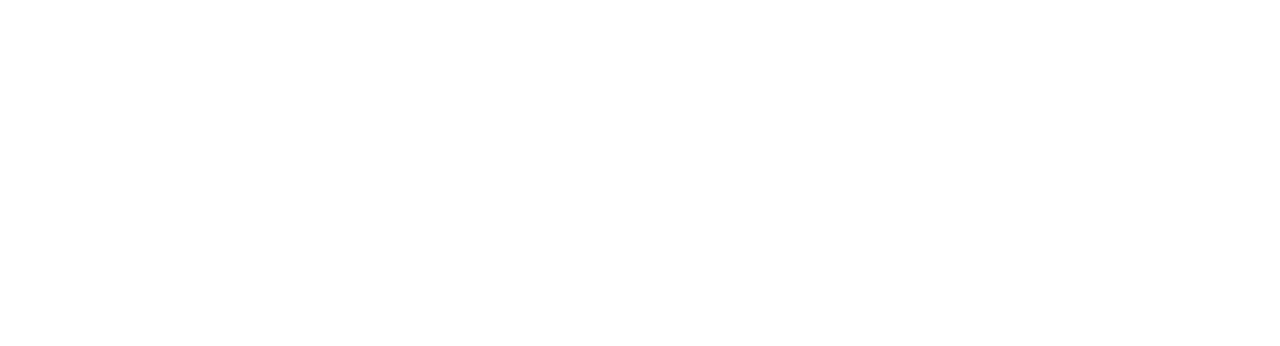
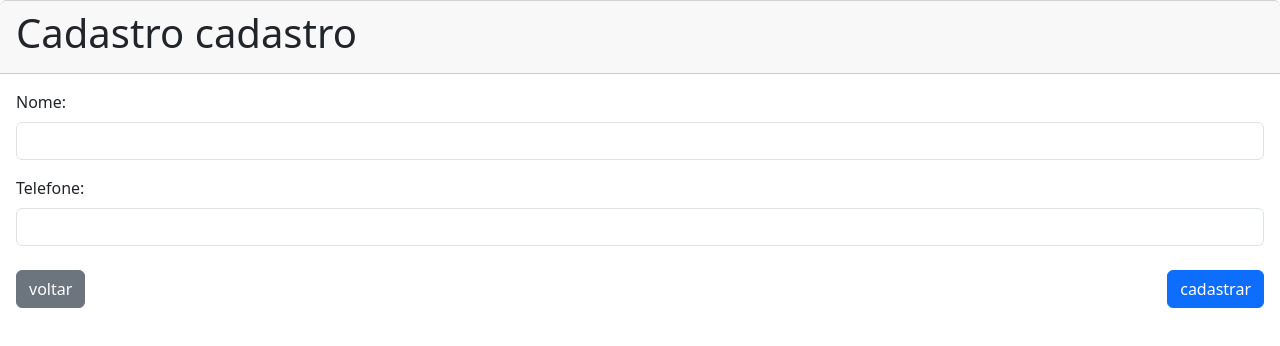
Before and after one commit to Erisvam/gestao-contas-front, an Angular app: page /cadastro-usuario in a window 1280 px wide. Shown: the top 346 px of the page. Built offline with nearby package versions, Linux system fonts and the light colour scheme.

Commit message:
feat: adicionado tela de cadastro de usuario

```diff
--- a/src/app/components/cartao/cadastrar/cadastrar-cartao.component.html
+++ b/src/app/components/cartao/cadastrar/cadastrar-cartao.component.html
@@ -33,7 +33,7 @@
     <div class="mb-3">
       <div class="blockquote d-flex align-items-center flex-column mt-3">
         <span class="fw-semibold">Desculpe, erro ao cadastrar cartão</span>
-        <button class="btn btn-outline-primary mt-3" (click)="onCarregarHome()">Voltar para home</button>
+        <button class="btn btn-outline-primary mt-3" (click)="onCarregarHome()">voltar para home</button>
       </div>
     </div>
   </div>
--- a/src/app/components/cartao/deletar/deletar-cartao.component.html
+++ b/src/app/components/cartao/deletar/deletar-cartao.component.html
@@ -31,7 +31,7 @@
     <div class="mb-3">
       <div class="blockquote d-flex align-items-center flex-column mt-3">
         <span class="fw-semibold">Desculpe, erro ao deletar cartão</span>
-        <button class="btn btn-outline-primary mt-3" (click)="onCarregarHome()">Voltar para home</button>
+        <button class="btn btn-outline-primary mt-3" (click)="onCarregarHome()">voltar para home</button>
       </div>
     </div>
   </div>
--- a/src/app/components/cartao/detalhar/detalhar-cartao.component.html
+++ b/src/app/components/cartao/detalhar/detalhar-cartao.component.html
@@ -70,7 +70,7 @@
         <div class="mb-3">
           <div class="blockquote d-flex align-items-center flex-column mt-3">
             <span class="fw-semibold">Erro ao carregar os detalhes do cartão</span>
-              <button class="btn btn-outline-primary mt-3" (click)="onCarregarNovamente()">Tentar novamente</button>
+            <button class="btn btn-outline-primary mt-3" (click)="onCarregarNovamente()">tentar novamente</button>
           </div>
         </div>
       </div>
--- a/src/app/components/usuario/cadastrar/cadastro-usuario.component.css
+++ b/src/app/components/usuario/cadastrar/cadastro-usuario.component.css
@@ -1,14 +1,8 @@
-.page-content{
-    display: flex;
-    flex-direction: column;
-    width: 90%;
-    padding: 30px;
+.card {
+  border-bottom: none;
+  border-left: none;
+  border-right: none;
 }
-.button-section{
-    display: flex;
-    justify-content: space-around;
+.margin-top50 {
+  margin-top: 50%;
 }
-
-.page-title{
-    margin-bottom: 30px;
-}
--- a/src/app/components/usuario/cadastrar/cadastro-usuario.component.html
+++ b/src/app/components/usuario/cadastrar/cadastro-usuario.component.html
@@ -1,26 +1,48 @@
-<!-- <div class="page-content">
-    <h1 class="page-title fs-5 margem-baixo20">Cadastrar Usuário</h1>
-    <form>
+<div style="height: 100vh;">
+  <div class="card" *ngIf="exibirCard; else esconderFormulario">
+    <div class="card-header">
+      <h1>Cadastro cadastro</h1>
+    </div>
+    <div class="card-body">
+      <form [formGroup]="formularioCadastroUsuario">
+        <div class="mb-3">
+          <label for="nomeUsuario" class="form-label">Nome:</label>
+          <input type="text" class="form-control" id="nomeUsuario" formControlName="nomeUsuario">
+        </div>
+        <div class="mb-3">
+          <label for="telefone" class="form-label">Telefone:</label>
+          <input type="text" class="form-control" id="telefone" formControlName="telefoneUsuario">
+        </div>
+        <div class="row mt-4">
+          <div class="col">
+            <button class="btn btn-secondary" routerLink="/">voltar</button>
+          </div>
+          <div class="col d-flex justify-content-end">
+            <button class="btn btn-primary" (click)="cadastrarUsuario()">cadastrar</button>
+          </div>
+        </div>
+      </form>
+    </div>
+  </div>
+  <ng-template #esconderFormulario>
+    <div *ngIf="error$ | async; else loadingSucesso">
       <div class="mb-3">
-        <label for="nome_usuario" class="col-form-label">Nome do Usuário:</label>
-        <input type="text" class="form-control" id="nome_usuario" [(ngModel)]="usuario.nome" name="nome">
-        <div *ngIf="campoNome" class="alert alert-danger">
-          <strong>Nome</strong> é um campo obrigatório!
+        <div class="blockquote d-flex align-items-center flex-column mt-3">
+          <span class="fw-semibold">Desculpe, erro ao cadastrar cartão</span>
+          <button class="btn btn-outline-primary mt-3" (click)="onCarregarHome()">voltar para home</button>
         </div>
       </div>
-      <div class="mb-3">
-        <label for="telefone" class="col-form-label">Telefone:</label>
-        <input mask="(99) 00000-0000" type="tel" class="form-control" id="telefone" [(ngModel)]="usuario.telefone" name="telefone">
-        <div *ngIf="campoTelefone" class="alert alert-danger">
-          <strong>Telefone</strong> é um campo obrigatório!
+    </div>
+    <ng-template #loadingSucesso>
+      <div *ngIf="usuarioCadastroSucesso; else loading">
+        <div class="alert alert-success d-flex align-items-center flex-column" role="alert">
+          <h3>Usuário cadastrado com sucesso!</h3>
+          <span>voltando p/ tela incial: {{ tempo }}</span>
         </div>
       </div>
-      <app-alerta *ngIf="mensagemErro" [tipo]="'erro'" [titulo]="'Cadastro não efetuado'" [mensagem]="'favor tentar novamente mais tarde'"></app-alerta>
-      <app-alerta *ngIf="mensagemSucesso" [tipo]="'sucesso'" [titulo]="'Cadastro efetuado com sucesso!'"></app-alerta>
-      <div class="button-section">
-        <button type="submit" class="btn btn-secondary" routerLink="" >cancelar</button>
-        <button type="submit" class="btn btn-primary" id="btnCadastrarUsuario" (click)="salvarUsuario()">salvar</button>
-      </div>
-    </form>
+      <ng-template #loading>
+        <spinner class="margin-top50"></spinner>
+      </ng-template>
+    </ng-template>
+  </ng-template>
 </div>
-   -->
--- a/src/app/components/usuario/cadastrar/cadastro-usuario.component.ts
+++ b/src/app/components/usuario/cadastrar/cadastro-usuario.component.ts
@@ -1,4 +1,7 @@
 import { Component } from '@angular/core';
+import { FormControl, FormGroup, Validators } from '@angular/forms';
+import { Router } from '@angular/router';
+import { EMPTY, Subject, Subscription, catchError } from 'rxjs';
 import { UsuarioCadastro } from 'src/app/models/usuario/usuario-cadastro';
 import { UsuarioService } from 'src/app/services/usuario/usuario.service';
 
@@ -10,59 +13,72 @@ import { UsuarioService } from 'src/app/services/usuario/usuario.service';
 })
 export class CadastroUsuarioComponent{
 
-  usuario: UsuarioCadastro = {
-    nome: "",
-    telefone: ""
-  }
+  usuarioCadastroSucesso: boolean = false;
+  exibirCard: boolean = true;
+  tempo: number = 3;
+  formularioCadastroUsuario!: FormGroup;
 
-  campoNome: boolean = false ;
-  campoTelefone: boolean = false ;
-  mensagemErro: boolean = false ;
-  mensagemSucesso: boolean = false ;
+  error$ = new Subject<boolean>();
+  subscription$!: Subscription;
 
-  constructor(private usuarioService: UsuarioService){
-    this.usuario.nome=""
-    this.usuario.telefone=""
-  }
-  limparCampos():void{
-    this.usuario.nome=""
-    this.usuario.telefone=""
-  }
-
-  salvarUsuario(): void{
-    if(this.validaCampos()){
-      this.usuarioService.cadastrarUsuario(this.usuario).subscribe(()=> {
-        this.retornoAPIVisual(true)
-        let btnCadastrarUsuario = document.getElementById("btnCadastrarUsuario");
-        btnCadastrarUsuario?.setAttribute("data-bs-dismiss", "modal");
-        btnCadastrarUsuario?.click();
-      },
-      (error: any) => this.retornoAPIVisual(false));
-    }
-  }
-  retornoAPIVisual(sucesso:boolean):void{
-    if(sucesso){
-      this.limparCampos()
-      this.mensagemSucesso=true
-      this.mensagemErro=false
-    }else{
-      this.mensagemSucesso=false
-      this.mensagemErro=true
+  cadastroUsuarioRequest: UsuarioCadastro = {
+    nome: '',
+    telefone: '',
+    manager: {
+      id: 1
     }
   }
 
-  validaCampos(): boolean{
-    if(this.usuario.nome==""){
-      this.campoNome=true;
-    }else{
-      this.campoNome=false;
+  constructor(private usuarioService: UsuarioService, private router: Router) {
+    this.criarFormulario();
+  }
+
+  criarFormulario(): void {
+    this.formularioCadastroUsuario = new FormGroup({
+      nomeUsuario: new FormControl(null, Validators.required),
+      telefoneUsuario: new FormControl(null)
+    });
+  }
+
+  cadastrarUsuario(): void {
+    if("VALID" == this.formularioCadastroUsuario.status) {
+      this.exibirCard = false;
+
+      this.cadastroUsuarioRequest.nome = this.formularioCadastroUsuario.get("nomeUsuario")?.value;
+      this.cadastroUsuarioRequest.telefone = this.formularioCadastroUsuario.get("telefoneUsuario")?.value;
+
+      this.subscription$ = this.usuarioService.cadastrarUsuario(this.cadastroUsuarioRequest)
+        .pipe(
+          catchError(error => {
+            this.error$.next(true);
+            return EMPTY;
+          })
+        )
+        .subscribe({
+          next: response => {
+            this.usuarioCadastroSucesso = true;
+            if(this.usuarioCadastroSucesso){
+              let myinterval = setInterval(() => {
+                this.tempo = this.tempo - 1
+                if(this.tempo === 0) {
+                  clearInterval(myinterval);
+                  this.onCarregarHome();
+                }
+              },600);
+            }
+          }
+        })
     }
-    if(this.usuario.telefone==""){
-      this.campoTelefone=true;
-    }else{
-      this.campoTelefone=false;
+  }
+
+  onCarregarHome(): void {
+    this.router.navigate(['/']);
+  }
+
+  ngOnDestroy(): void {
+    if(this.subscription$ != undefined){
+      this.subscription$.unsubscribe();
     }
-    return !(this.campoNome || this.campoTelefone);
   }
 
 }
--- a/src/app/components/usuario/detalhar/detalhe-usuario.component.css
+++ b/src/app/components/usuario/detalhar/detalhe-usuario.component.css
@@ -0,0 +1,8 @@
+.margin-top50 {
+  margin-top: 50%;
+}
+.card-detalhe-usuario {
+  border-bottom: none;
+  border-right: none;
+  border-left: none;
+}
--- a/src/app/models/usuario/usuario-cadastro.ts
+++ b/src/app/models/usuario/usuario-cadastro.ts
@@ -1,4 +1,7 @@
+import { Manager } from "../manager/manager.interface"
+
 export interface UsuarioCadastro {
     nome: string
-    telefone: string
+    telefone: string,
+    manager: Manager
 }
```
Also changed, not shown: src/app/components/usuario/detalhar/detalhe-usuario.component.html (+5 -8 lines). Lines whose indentation alone changed are shown as unchanged.
